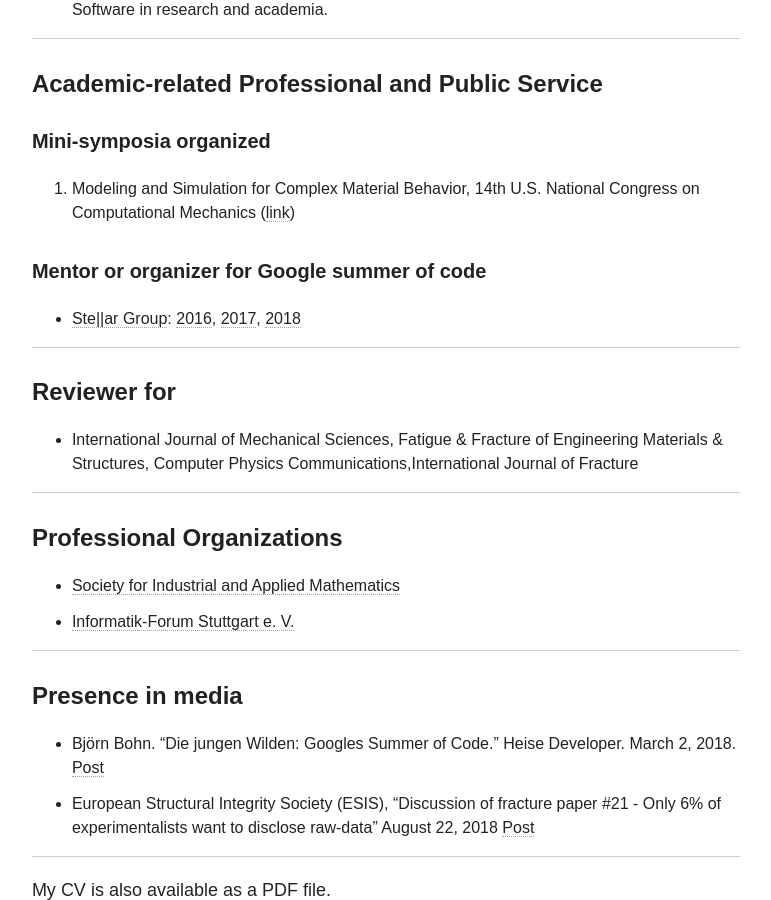
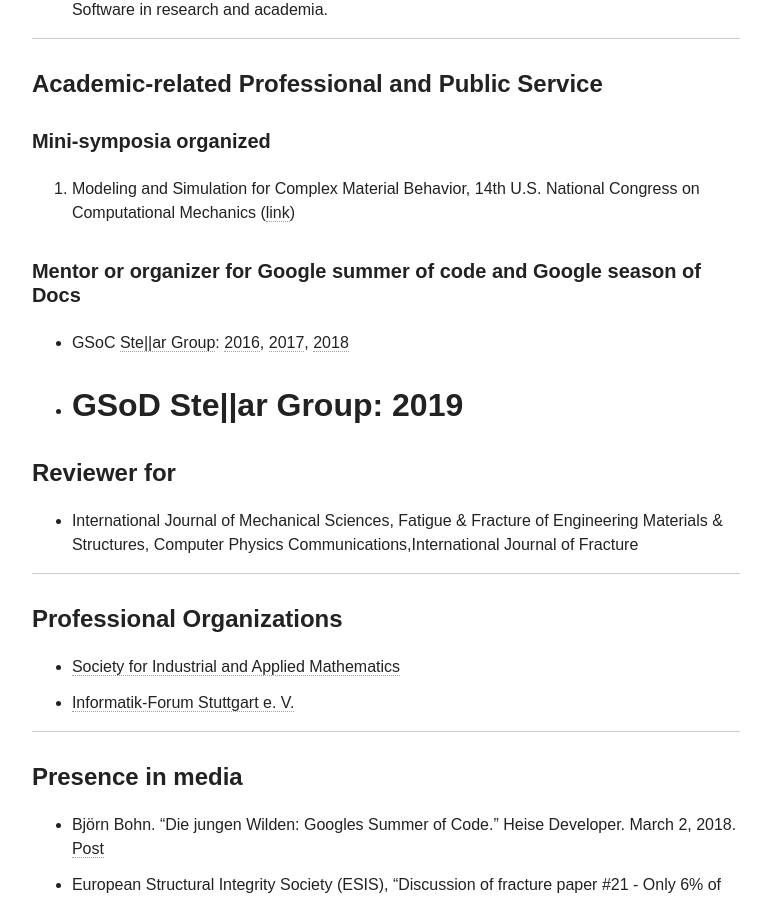
Before and after one commit to diehlpk/diehlpk.github.io, a Jekyll site: the page built from cv/index.md, in a window 1280 px wide and 900 px high, scrolled down 5556 px. Shown: the whole window, without its empty margins (254-1025 px from the left). Built offline with Jekyll 4.4.1, drawn with Linux system fonts in a browser that asks for light colours; nearby versions of some CDN libraries; some web fonts are replaced.

Commit message:
Add GSoD to the CV

```diff
--- a/cv/index.md
+++ b/cv/index.md
@@ -156,9 +156,9 @@
 
 1. Modeling and Simulation for Complex Material Behavior, 14th U.S. National Congress on Computational Mechanics ([link](http://14.usnccm.org/MS402))
 
-##### Mentor or organizer for [Google summer of code](https://summerofcode.withgoogle.com/)
-* <a href="http://stellar-group.org/">Ste||ar Group</a>: [2016]({{ site.url }}/blog/gsc-projects/#implement-a-mapreduce-framework-2016), [2017]({{ site.url }}/blog/gsc-projects/#hpxcl--asynchronous-integration-of-cuda-and-opencl-to-hpx-2017), [2018]({{ site.url }}/blog/gsc-projects/#hpx-backend-for-opencv-2018)
-
+##### Mentor or organizer for [Google summer of code](https://summerofcode.withgoogle.com/) and [Google season of Docs](https://developers.google.com/season-of-docs/)
+* GSoC <a href="http://stellar-group.org/">Ste||ar Group</a>: [2016]({{ site.url }}/blog/gsc-projects/#implement-a-mapreduce-framework-2016), [2017]({{ site.url }}/blog/gsc-projects/#hpxcl--asynchronous-integration-of-cuda-and-opencl-to-hpx-2017), [2018]({{ site.url }}/blog/gsc-projects/#hpx-backend-for-opencv-2018)
+* GSoD <a href="http://stellar-group.org/">Ste||ar Group</a>: [2019](https://developers.google.com/season-of-docs/docs/participants/)
 ---
 
 #### Reviewer for
```
